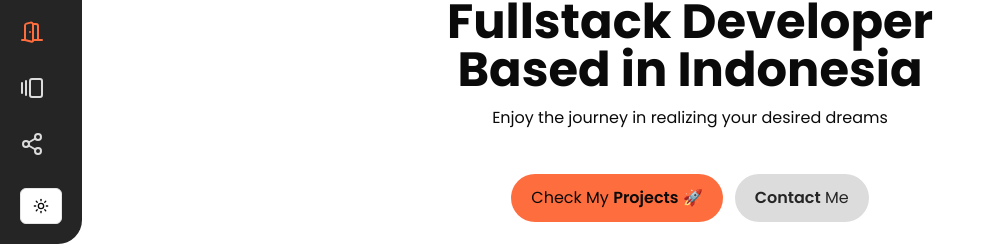
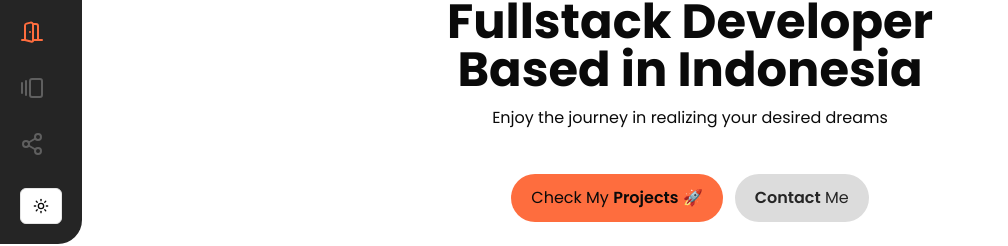
Before and after one commit to OneToDev/helloalen-dev, a Next.js app: page / in a window 1280 px wide. Shown: the part 314-560 px from the top of the page, without its empty margins (0-1008 px from the left). Built offline with nearby package versions, Linux system fonts and the light colour scheme.

Commit message:
Change icon color

```diff
--- a/app/_Components/Navbar.tsx
+++ b/app/_Components/Navbar.tsx
@@ -31,13 +31,13 @@ export const Navbar = () => {
         </Link>
         <div className='flex md:flex-col gap-8 items-center md:items-start'>
           <Link href="/" className='flex flex-col justify-center'>
-            <DoorOpen className={currentRoute == '/' ? 'text-maOrange w-6 h-6 transition-all' : 'text-maGray w-6 h-6 transition-all'} />
+            <DoorOpen className={currentRoute == '/' ? 'text-maOrange w-6 h-6 transition-all' : 'text-maDarkGray w-6 h-6 transition-all'} />
           </Link>
           <Link href="/portofolios" className='flex flex-col justify-center'>
-            <GalleryHorizontalEnd className={currentRoute == '/portofolios' ? 'text-maOrange w-6 h-6 transition-all' : 'text-maGray w-6 h-6 transition-all'} />
+            <GalleryHorizontalEnd className={currentRoute == '/portofolios' ? 'text-maOrange w-6 h-6 transition-all' : 'text-maDarkGray w-6 h-6 transition-all'} />
           </Link>
           <Link href="/contact" className='flex flex-col justify-center'>
-            <Share2 className={currentRoute == '/contact' ? 'text-maOrange w-6 h-6 transition-all' : 'text-maGray w-6 h-6 transition-all'} />
+            <Share2 className={currentRoute == '/contact' ? 'text-maOrange w-6 h-6 transition-all' : 'text-maDarkGray w-6 h-6 transition-all'} />
           </Link>
           <ModeToggle />
         </div>
```
